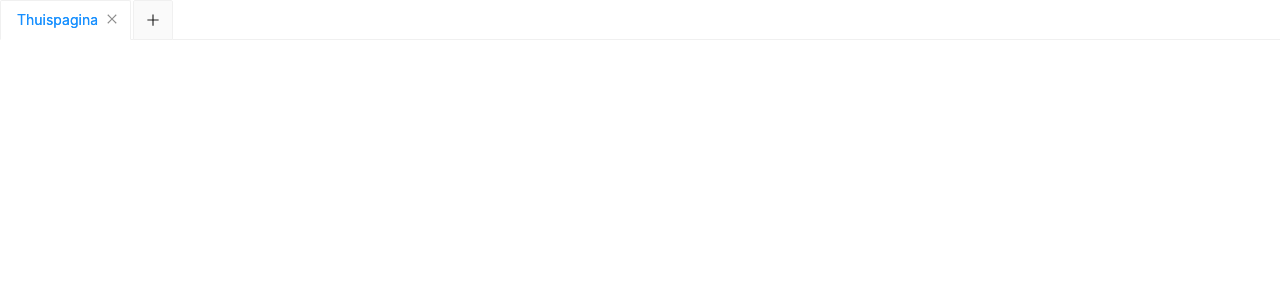
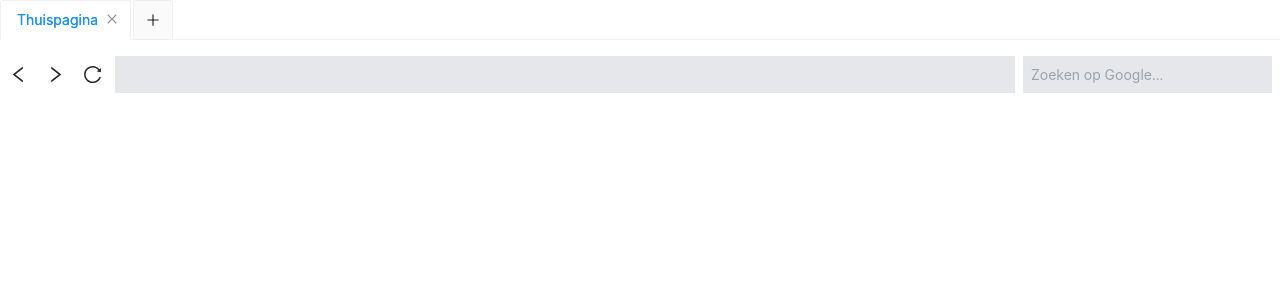
Before and after one commit to EwoutVerhamme/electron-browser-simple-starter, a React (Vite) app: page / in a window 1280 px wide. Shown: the top 300 px of the page. Built offline with nearby package versions, Linux system fonts and the light colour scheme.

Commit message:
feat(navbar): added navbar with searchbars
Displaying searched item not yet possible

```diff
--- /dev/null
+++ b/src/components/Favpages.jsx
@@ -0,0 +1,11 @@
+import React from 'react';
+
+const Favpages = () => {
+  return (
+    <>
+
+    </>
+  )
+}
+
+export default Favpages;
--- /dev/null
+++ b/src/components/Navbar.jsx
@@ -0,0 +1,66 @@
+import React, { useState, useRef } from "react";
+import { AiOutlineReload, AiOutlineRight, AiOutlineLeft } from "react-icons/ai";
+
+const Navbar = ({ setUrl }) => {
+  const urlRef = useRef();
+
+  const handleSubmit = (e) => {
+    e.preventDefault();
+    setUrl(urlRef.current.value);
+  };
+  return (
+    <>
+      <div id="search-and-nav" className="flex">
+        <button
+          id="brows-back"
+          className="brows-btn p-1 m-1 hover:bg-gray-200 rounded-full"
+          onClick={() => {
+            history.back();
+          }}
+        >
+          <AiOutlineLeft size={"1.5em"} />
+        </button>
+        <button
+          id="brows-forw"
+          className="brows-btn p-1 m-1 hover:bg-gray-200 rounded-full"
+          onClick={() => {
+            history.forward();
+          }}
+        >
+          <AiOutlineRight size={"1.5em"} />
+        </button>
+        <button
+          id="brows-relo"
+          className="brows-btn p-1 m-1 hover:bg-gray-200 rounded-full"
+          onClick={() => {
+            location.reload();
+          }}
+        >
+          <AiOutlineReload size={"1.5em"} />
+        </button>
+        <form className="flex w-full" onSubmit={handleSubmit}>
+          <input
+            type="text"
+            name="url-search"
+            id="url-search"
+            className="leading-8 px-2 mx-1 bg-gray-200 w-full"
+            ref={urlRef}
+          />
+          <input
+            type="text"
+            name="search"
+            id="search"
+            className="leading-8 px-2 ml-1 mr-2 bg-gray-200 w-80"
+            placeholder="Zoeken op Google..."
+          />
+          <input type="submit" hidden />
+        </form>
+      </div>
+      {/* <div id="bookmarks" className="flex m-2 mt-1 leading-8 bg-slate-200">
+          bookmarks test
+      </div> */}
+    </>
+  );
+};
+
+export default Navbar;
--- a/src/components/Tabbody.jsx
+++ b/src/components/Tabbody.jsx
@@ -1,4 +1,6 @@
 import React, { useState, useEffect } from 'react';
+import Navbar from './Navbar';
+import Favpages from './Favpages';
 
 
 const Tabbody = () => {
@@ -6,7 +8,9 @@ const Tabbody = () => {
   // useEffect(() => {console.log(url); ipcRenderer.send("changeWindow", url);}, [url])
   return (
     <>
-
+      <Navbar setUrl={setUrl}/>
+      {/* <Favpages /> */}
+      <webview src="https://www.github.com/" style={{display: "inline-flex", width: "640px", height: "480px"}} ></webview>
     </>
   )
 }
```
